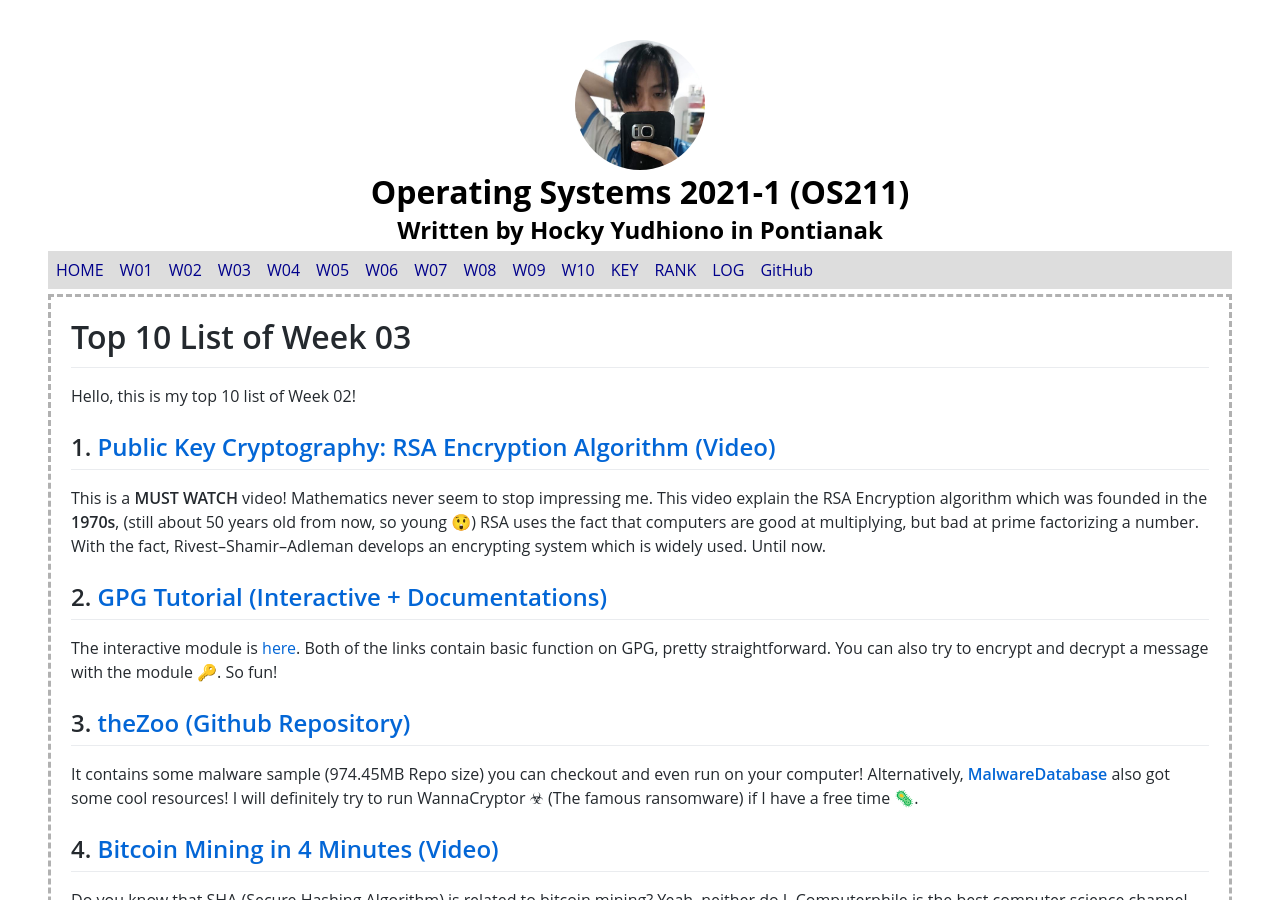
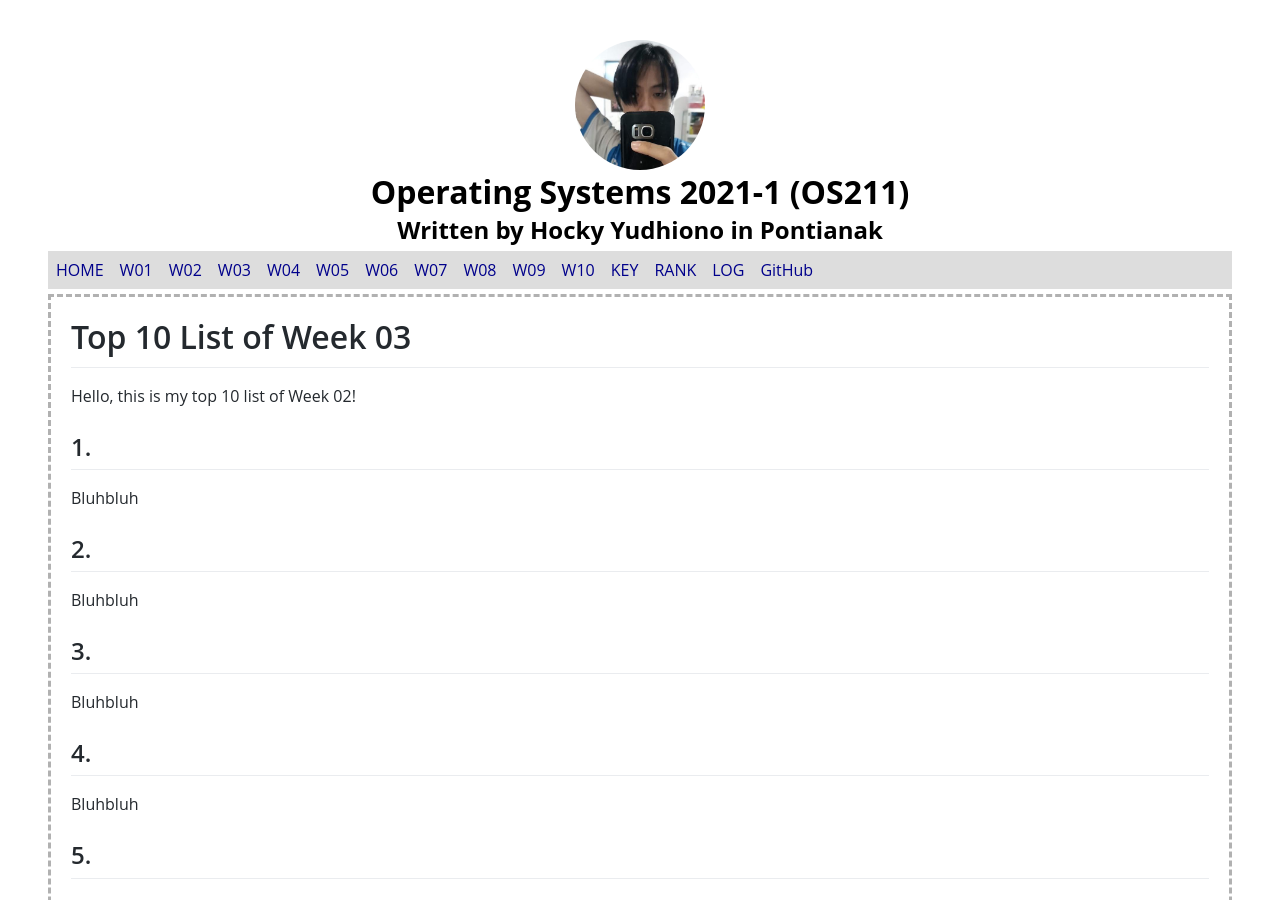
Before and after one commit to Bimabara/os211, a Jekyll site: the page built from w03.md, in a window 1280 px wide and 900 px high. Built offline with Jekyll 4.4.1, drawn with Linux system fonts in a browser that asks for light colours; our own code applies the rules of GitHub Pages for plain Markdown files; some of the changed text lies outside the part shown.

Commit message:
[W02] Add template

```diff
--- a/w03.md
+++ b/w03.md
@@ -7,21 +7,21 @@ permalink: /W03/
 
 Hello, this is my top 10 list of Week 02!
 
-## 1. [Public Key Cryptography: RSA Encryption Algorithm (Video)](https://www.youtube.com/watch?v=wXB-V_Keiu8)
+## 1. []()
 
-This is a **MUST WATCH** video! Mathematics never seem to stop impressing me. This video explain the RSA Encryption algorithm which was founded in the **1970s**, (still about 50 years old from now, so young 😲) RSA uses the fact that computers are good at multiplying, but bad at prime factorizing a number. With the fact, Rivest–Shamir–Adleman develops an encrypting system which is widely used. Until now.
+Bluhbluh
 
-## 2. [GPG Tutorial (Interactive + Documentations)](https://www.devdungeon.com/content/gpg-tutorial)
+## 2. []()
 
-The interactive module is [here](https://www.igolder.com/PGP/). Both of the links contain basic function on GPG, pretty straightforward. You can also try to encrypt and decrypt a message with the module 🔑. So fun!
+Bluhbluh
 
-## 3. [theZoo (Github Repository)](https://github.com/ytisf/theZoo)
+## 3. []()
 
-It contains some malware sample (974.45MB Repo size) you can checkout and even run on your computer! Alternatively, [**MalwareDatabase**](https://github.com/Endermanch/MalwareDatabase) also got some cool resources! I will definitely try to run WannaCryptor ☣ (The famous ransomware) if I have a free time 🦠.
+Bluhbluh
 
-## 4. [Bitcoin Mining in 4 Minutes (Video)](https://www.youtube.com/watch?v=wTC31ZI6QM4)
+## 4. []()
 
-Do you know that SHA (Secure Hashing Algorithm) is related to bitcoin mining? Yeah, neither do I. Computerphile is the best computer science channel out there! I love their channel. Also check [SHA: Secure Hashing Algorithm](https://www.youtube.com/watch?v=DMtFhACPnTY), a video by them that is closely related to the bitcoin one 💰. For you math nerds, you **MUST** check this video from 3B1B as well! [How secure is 256 bit security?](https://www.youtube.com/watch?v=S9JGmA5_unY)
+Bluhbluh
 
 ## 5. []()
 
```
